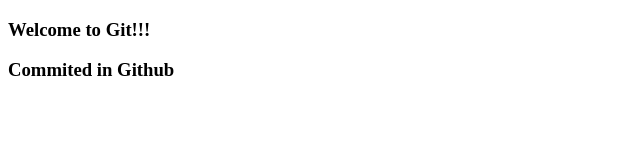
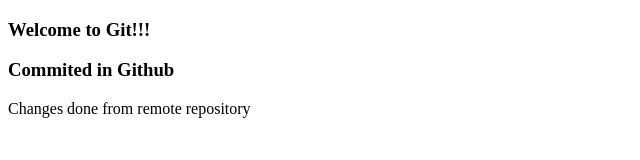
Before and after one commit to sandeepmallam/HttpsRemoteRepo, a plain HTML site: page index.html in a window 1280 px wide. Shown: the whole page, without its empty margins (0-640 px from the left). Drawn offline with Linux system fonts and the light colour scheme.

Commit message:
added paragraph tag

```diff
--- a/index.html
+++ b/index.html
@@ -9,5 +9,6 @@
 <body>
     <h3>Welcome to Git!!!</h3>
     <h3>Commited in Github</h3>
+    <p>Changes done from remote repository</p>
 </body>
 </html>
```
